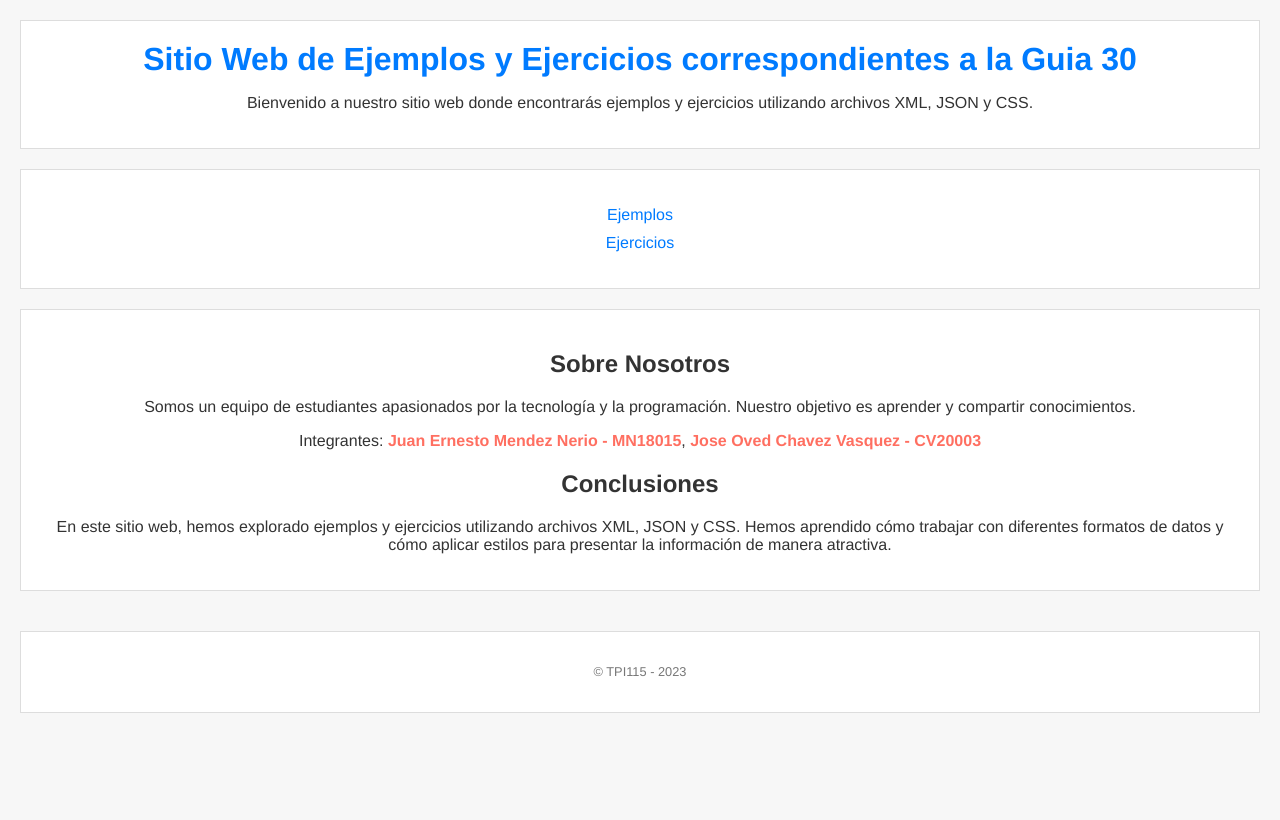
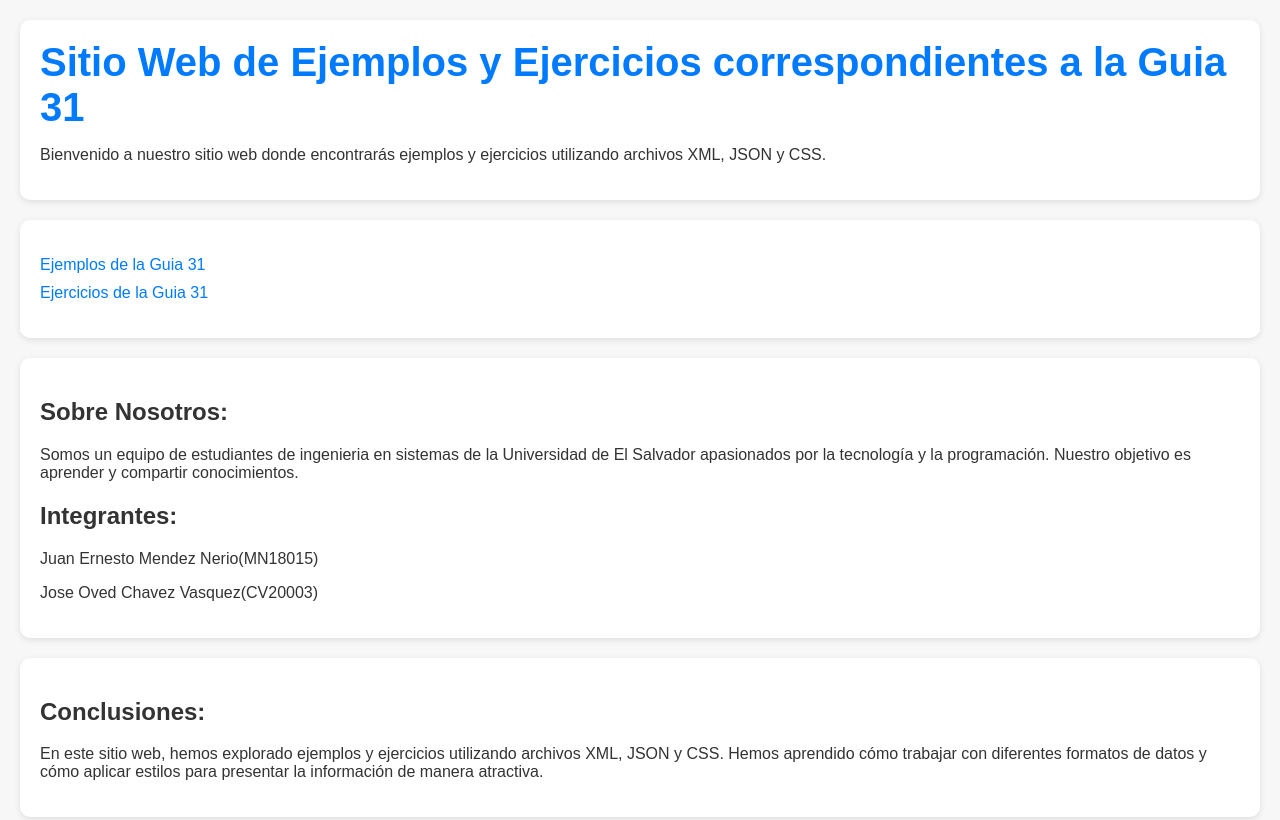
Before and after one commit to 21juanmendez/GUIA31-EN-PAREJA, a plain HTML site: page index.html in a window 1280 px wide. Shown: the top 820 px of the page. Drawn offline with Linux system fonts and the light colour scheme.

Commit message:
V5.0
Quinto commit

```diff
--- a/index.html
+++ b/index.html
@@ -8,23 +8,27 @@
 </head>
 <body>
   <header>
-    <h1>Sitio Web de Ejemplos y Ejercicios correspondientes a la Guia 30</h1>
+    <h1>Sitio Web de Ejemplos y Ejercicios correspondientes a la Guia 31</h1>
     <p>Bienvenido a nuestro sitio web donde encontrarás ejemplos y ejercicios utilizando archivos XML, JSON y CSS.</p>
   </header>
   <nav>
     <ul>
-      <li><a href="ejemplos.html">Ejemplos</a></li>
-      <li><a href="ejercicios.html">Ejercicios</a></li>
+      <li><a href="ejemplos.html">Ejemplos de la Guia 31</a></li>
+      <li><a href="ejercicios.html">Ejercicios de la Guia 31</a></li>
     </ul>
   </nav>
   <main>
     <section>
-      <h2>Sobre Nosotros</h2>
-      <p>Somos un equipo de estudiantes apasionados por la tecnología y la programación. Nuestro objetivo es aprender y compartir conocimientos.</p>
-      <p>Integrantes: <span class="highlight">Juan Ernesto Mendez Nerio - MN18015</span>, <span class="highlight">Jose Oved Chavez Vasquez - CV20003</span></p>
+      <h2>Sobre Nosotros:</h2>
+      <p>Somos un equipo de estudiantes de ingenieria en sistemas de la Universidad de El Salvador apasionados por la tecnología y la programación. Nuestro objetivo es aprender y compartir conocimientos.</p>
+      <h2>Integrantes:</h2>
+      <p>Juan Ernesto Mendez Nerio(MN18015)</p>
+      <p>Jose Oved Chavez Vasquez(CV20003)</p>
     </section>
+  </main>
+  <main>
     <section>
-      <h2>Conclusiones</h2>
+      <h2>Conclusiones:</h2>
       <p>En este sitio web, hemos explorado ejemplos y ejercicios utilizando archivos XML, JSON y CSS. Hemos aprendido cómo trabajar con diferentes formatos de datos y cómo aplicar estilos para presentar la información de manera atractiva.</p>
     </section>
   </main>
--- a/styles.css
+++ b/styles.css
@@ -1,23 +1,29 @@
 /* styles.css */
 body {
-  font-family: 'Helvetica Neue', Arial, sans-serif;
+  font-family: 'Arial', sans-serif;
   margin: 0;
   padding: 0;
   color: #333;
   background-color: #f7f7f7;
 }
 
+.container {
+  max-width: 1200px;
+  margin: 0 auto;
+  padding: 20px;
+}
+
 header, nav, main, footer {
   margin: 20px;
   padding: 20px;
-  border: 1px solid #ddd;
-  background-color: #fff;
-  text-align: center;
+  background-color: #ffffff;
+  box-shadow: 0px 2px 6px rgba(0, 0, 0, 0.1);
+  border-radius: 10px;
 }
 
 header h1 {
   margin: 0;
-  font-size: 2rem;
+  font-size: 2.5rem;
   color: #007BFF;
 }
 
@@ -40,6 +46,10 @@ a:hover {
   color: #0056b3;
 }
 
+main {
+  text-align: left;
+}
+
 footer {
   text-align: center;
   font-size: 0.8rem;
```
Also changed, not shown: ejemplos.html (+2 -2 lines), ejercicios.html (+2 -2 lines).
